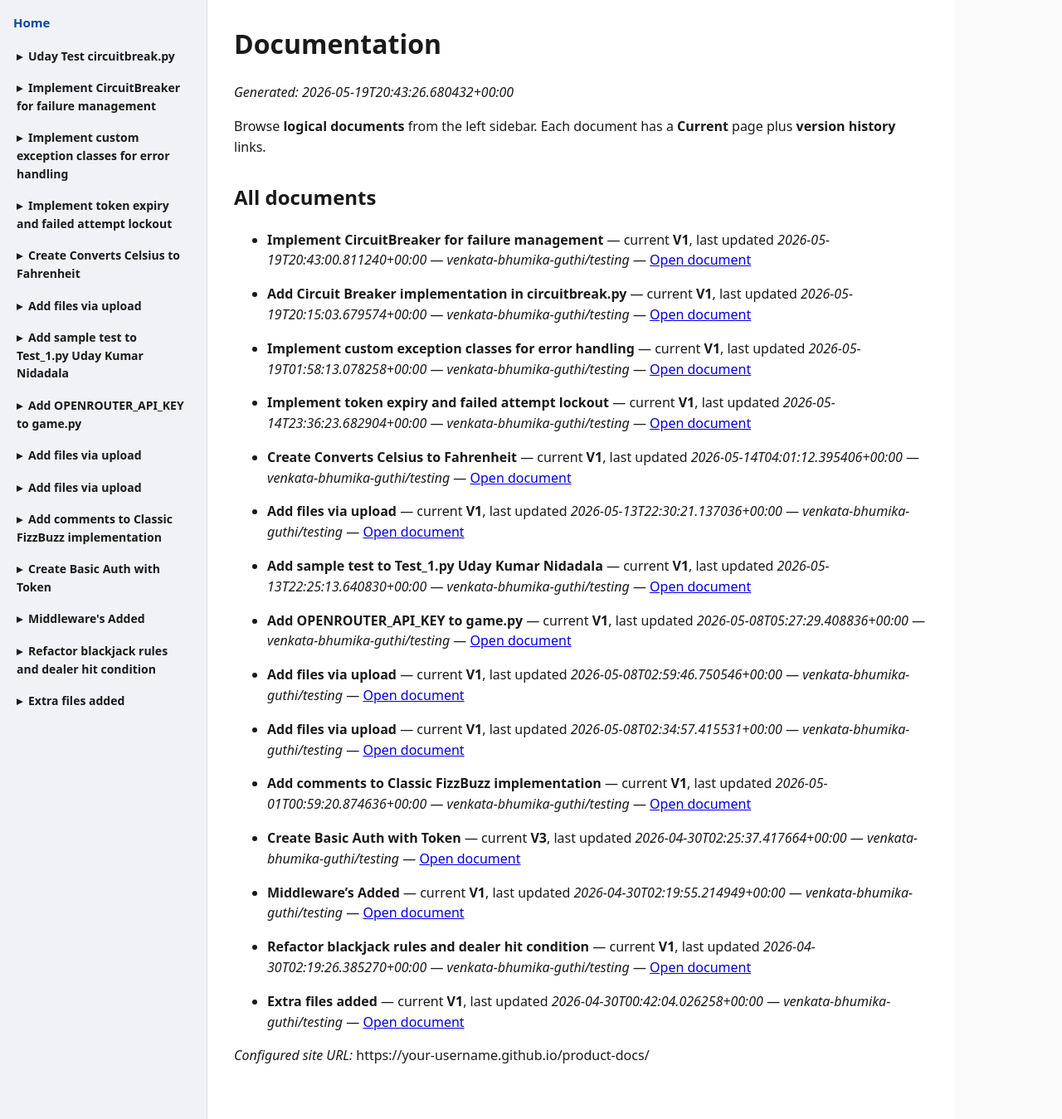
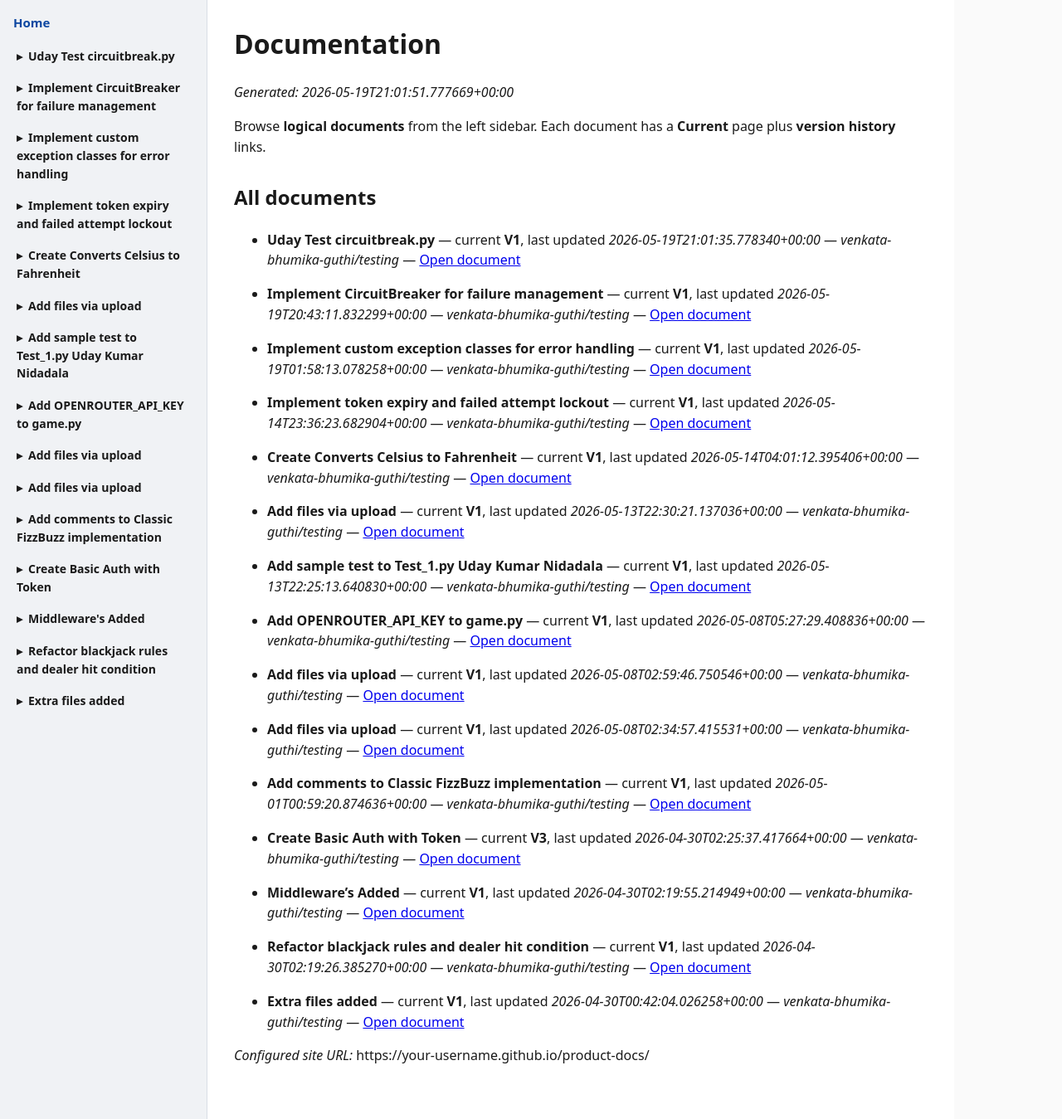
Before and after one commit to Venkata-Bhumika-Guthi/product-docs, a Jekyll site: the page built from docs/index.md, in a window 1280 px wide and 1349 px high. Shown: the whole window at 83% size. Built offline with Jekyll 4.4.1, drawn with Linux system fonts in a browser that asks for light colours.

Commit message:
docs: refresh index (logical documents only)

```diff
--- a/docs/index.md
+++ b/docs/index.md
@@ -6,17 +6,17 @@ title: "Home"
 
 # Documentation
 
-_Generated: 2026-05-19T20:43:26.680432+00:00_
+_Generated: 2026-05-19T21:01:51.777669+00:00_
 
 Browse **logical documents** from the left sidebar. Each document has a **Current** page plus **version history** links.
 
 ## All documents
 
-- **Implement CircuitBreaker for failure management** — current **V1**, last updated _2026-05-19T20:43:00.811240+00:00_
+- **Uday Test circuitbreak.py** — current **V1**, last updated _2026-05-19T21:01:35.778340+00:00_
+  — _venkata-bhumika-guthi/testing_ — [Open document]({{ site.baseurl }}/documents/uday-test-circuitbreak-py-5e36e84455/index.html)
+
+- **Implement CircuitBreaker for failure management** — current **V1**, last updated _2026-05-19T20:43:11.832299+00:00_
   — _venkata-bhumika-guthi/testing_ — [Open document]({{ site.baseurl }}/documents/implement-circuitbreaker-for-failure-management-fb51db3bbe/index.html)
-
-- **Add Circuit Breaker implementation in circuitbreak.py** — current **V1**, last updated _2026-05-19T20:15:03.679574+00:00_
-  — _venkata-bhumika-guthi/testing_ — [Open document]({{ site.baseurl }}/documents/add-circuit-breaker-implementation-in-circuitbre-5e36e84455/index.html)
 
 - **Implement custom exception classes for error handling** — current **V1**, last updated _2026-05-19T01:58:13.078258+00:00_
   — _venkata-bhumika-guthi/testing_ — [Open document]({{ site.baseurl }}/documents/implement-custom-exception-classes-for-error-han-0681e9b8c1/index.html)
```
